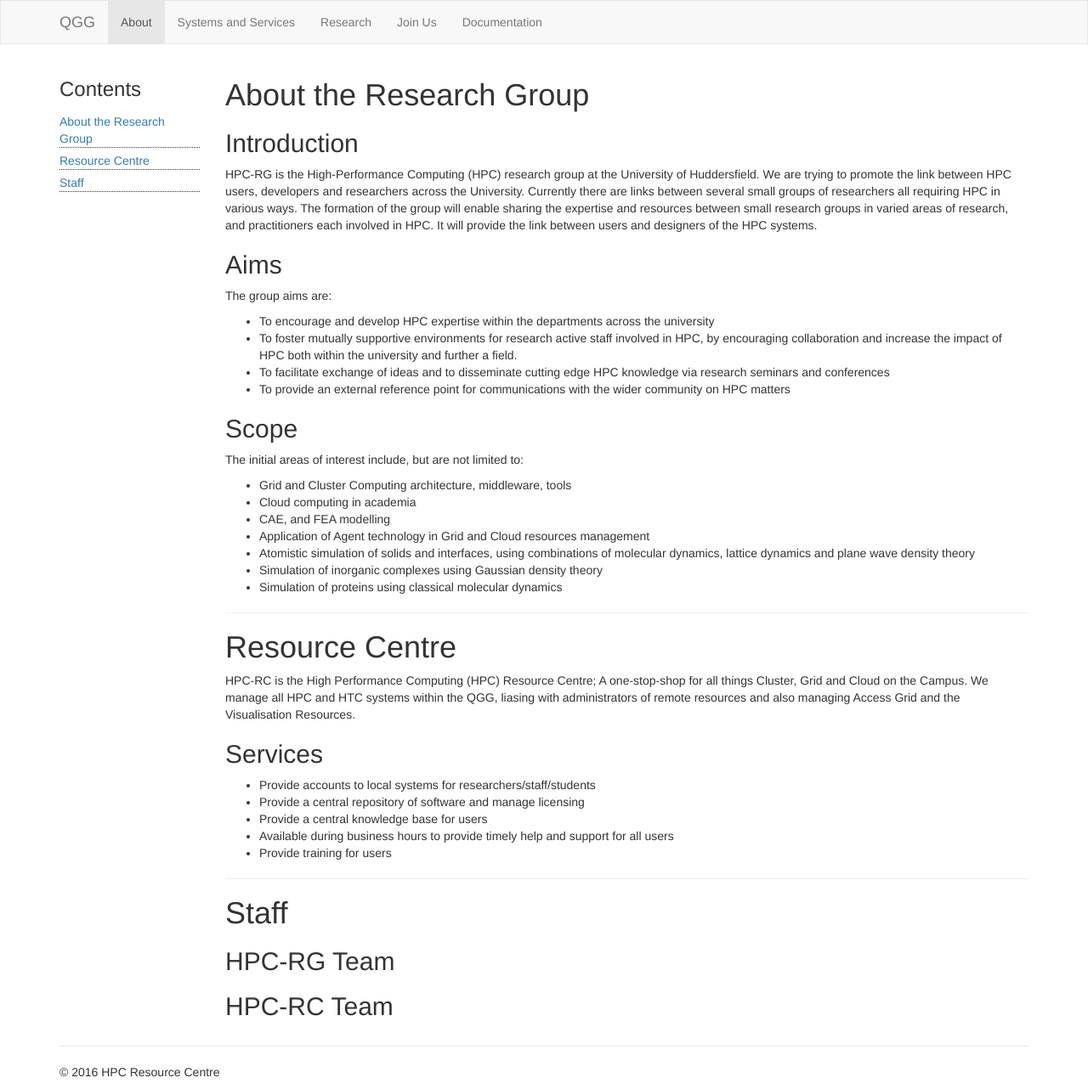
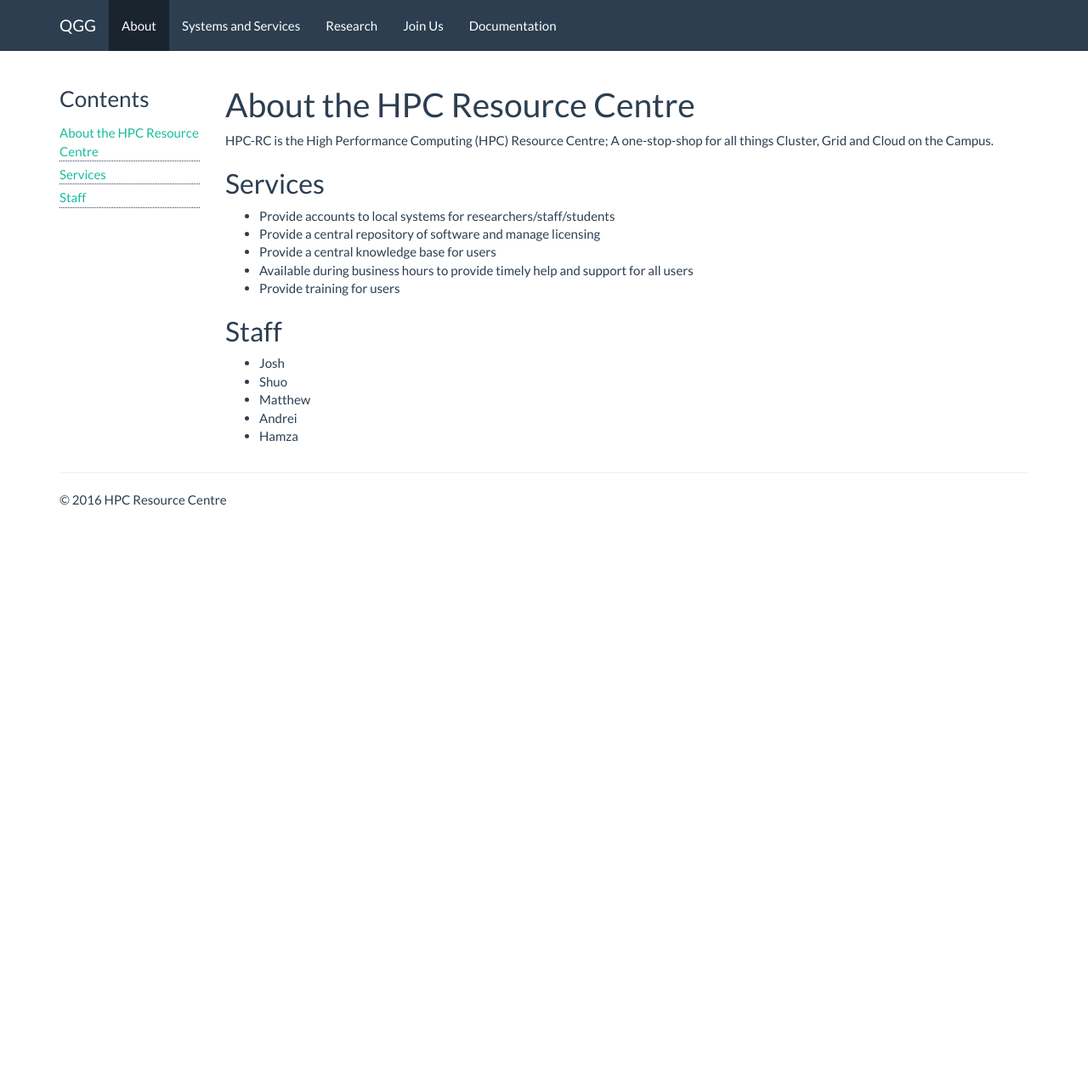
Before and after one commit to hpchud/hpchud.github.io, a Jekyll site: the page built from about/index.md, in a window 1280 px wide. Shown: the whole page at 85% size. Built offline with Jekyll 4.4.1, drawn with Linux system fonts in a browser that asks for light colours; nearby versions of some CDN libraries; library files that are not in the unit come from our copies; after the commit the page ends 900 px from its top, so only the background shows below that.

```diff
--- a/_config.yml
+++ b/_config.yml
@@ -12,7 +12,7 @@ kramdown:
   auto_ids: true
   footnote_nr: 1
   entity_output: as_char
-  toc_levels: 1..1
+  toc_levels: 1..2
   use_coderay: false
 
 # Themes are encouraged to use these universal variables
@@ -74,7 +74,7 @@ JB :
   #   http://s3.amazonaws.com/yoursite/themes/watermelon
   #   /assets
   #
-  ASSET_PATH : false
+  ASSET_PATH : /assets/themes/bootstrap/
 
   # These paths are to the main pages Jekyll-Bootstrap ships with.
   # Some JB helpers refer to these paths; change them here if needed.
--- a/about/index.md
+++ b/about/index.md
@@ -23,39 +23,9 @@ weight: 1
 <div class="col-md-10" markdown="1">
 
 
-# About the Research Group
+# About the HPC Resource Centre
 
-## Introduction
-
-HPC-RG is the High-Performance Computing (HPC) research group at the University of Huddersfield. We are trying to promote the link between HPC users, developers and researchers across the University. Currently there are links between several small groups of researchers all requiring HPC in various ways. The formation of the group will enable sharing the expertise and resources between small research groups in varied areas of research, and practitioners each involved in HPC. It will provide the link between users and designers of the HPC systems.
-
-## Aims
-The group aims are:
-
-- To encourage and develop HPC expertise within the departments across the university
-- To foster mutually supportive environments for research active staff involved in HPC, by encouraging collaboration and increase the impact of HPC both within the university and further a field.
-- To facilitate exchange of ideas and to disseminate cutting edge HPC knowledge via research seminars and conferences
-- To provide an external reference point for communications with the wider community on HPC matters
-
-## Scope
-
-The initial areas of interest include, but are not limited to:
-
- - Grid and Cluster Computing architecture, middleware, tools
- - Cloud computing in academia
- - CAE, and FEA modelling
- - Application of Agent technology in Grid and Cloud resources management
- - Atomistic simulation of solids and interfaces, using combinations of molecular dynamics, lattice dynamics and plane wave density theory
- - Simulation of inorganic complexes using Gaussian density theory
- - Simulation of proteins using classical molecular dynamics
-
-
----
-
-
-# Resource Centre
-
-HPC-RC is the High Performance Computing (HPC) Resource Centre; A one-stop-shop for all things Cluster, Grid and Cloud on the Campus. We manage all HPC and HTC systems within the QGG, liasing with administrators of remote resources and also managing Access Grid and the Visualisation Resources.
+HPC-RC is the High Performance Computing (HPC) Resource Centre; A one-stop-shop for all things Cluster, Grid and Cloud on the Campus.
 
 ## Services
 
@@ -65,15 +35,13 @@ HPC-RC is the High Performance Computing (HPC) Resource Centre; A one-stop-shop
 - Available during business hours to provide timely help and support for all users
 - Provide training for users
 
+## Staff
 
----
-
-
-# Staff
-
-## HPC-RG Team
-
-## HPC-RC Team
+- Josh
+- Shuo
+- Matthew
+- Andrei
+- Hamza
 
 </div>
 </div>
--- a/assets/themes/bootstrap/css/style.css
+++ b/assets/themes/bootstrap/css/style.css
@@ -4,8 +4,20 @@
     margin: 0px;
 }
 
-#markdown-toc li {
+ul#markdown-toc li {
   padding-top: 5px;
   border-bottom-style: dotted;
   border-bottom-width: 1px;
 }
+
+ul#markdown-toc ul {
+    list-style-type: none;
+    padding: 0px;
+    margin: 0px;
+}
+
+ul#markdown-toc ul li {
+    border-bottom-style: none;
+    border-top-style: dotted;
+    border-top-width: 1px;
+}
```
Also changed, not shown: docs/how-to-use-lustre.md (added, +173 -0 lines), index.md (+4 -3 lines), research/index.md (+5 -1 lines), systems/index.md (+11 -1 lines).
